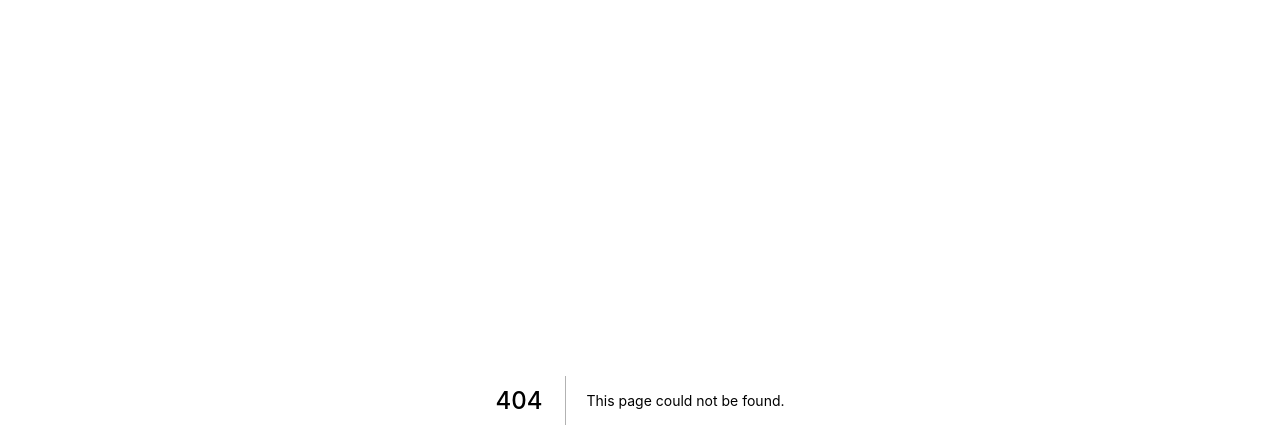
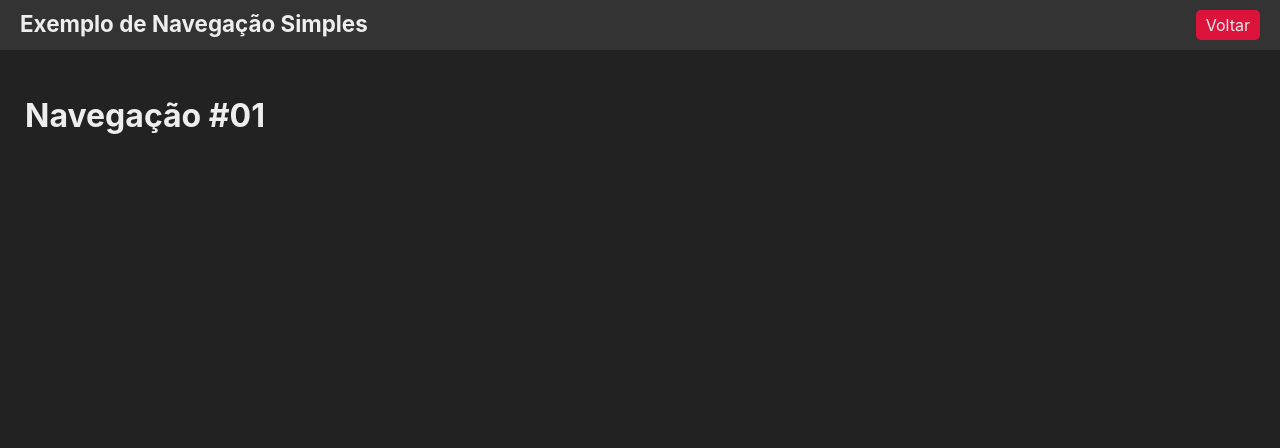
Before and after one commit to polyanetuag/fundamentos, a Next.js app: page /navigation in a window 1280 px wide. Before the commit this address had no page. Shown: the top 448 px of the page. Built offline with nearby package versions, Linux system fonts and the light colour scheme.

Commit message:
simple navigation

```diff
--- a/src/pages/index.jsx
+++ b/src/pages/index.jsx
@@ -12,6 +12,7 @@ export default function Initial() {
       <Navigation text="Modular" destiny="/modular"/>
       <Navigation text="Example" destiny="/example" cor="#1bad2a"/>
       <Navigation text="JSX" destiny="/jsx" cor="crimson"/>
+      <Navigation text="Navegação #01" destiny="/navigation" cor="blue"/>
     </div>
   )
 }
--- /dev/null
+++ b/src/pages/navigation/index.jsx
@@ -0,0 +1,9 @@
+import Layout from '../../components/Layout'
+
+export default function Navigation() {
+  return (
+    <Layout titulo="Exemplo de Navegação Simples">
+      <h1>Navegação #01</h1>
+    </Layout>
+  )
+}
```
